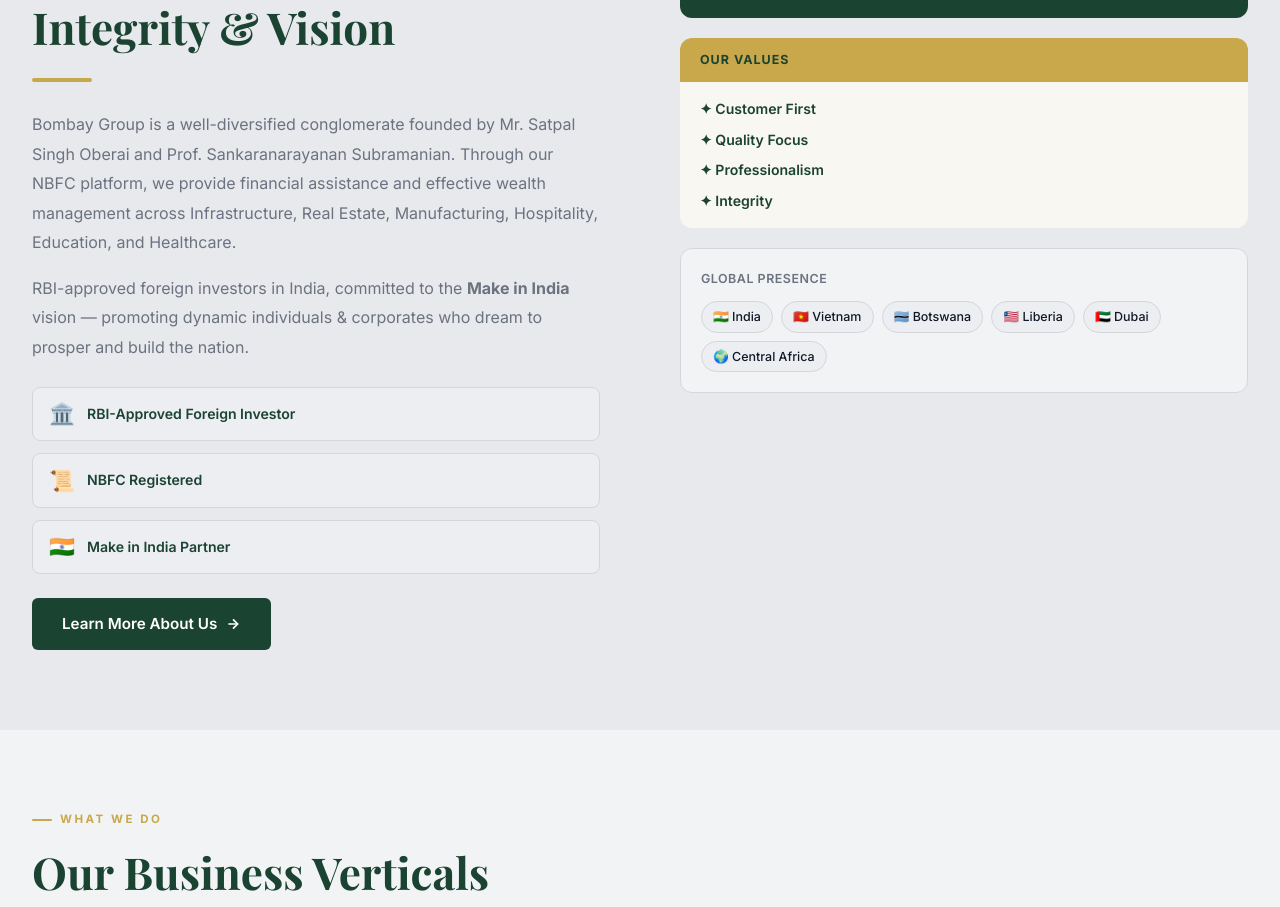
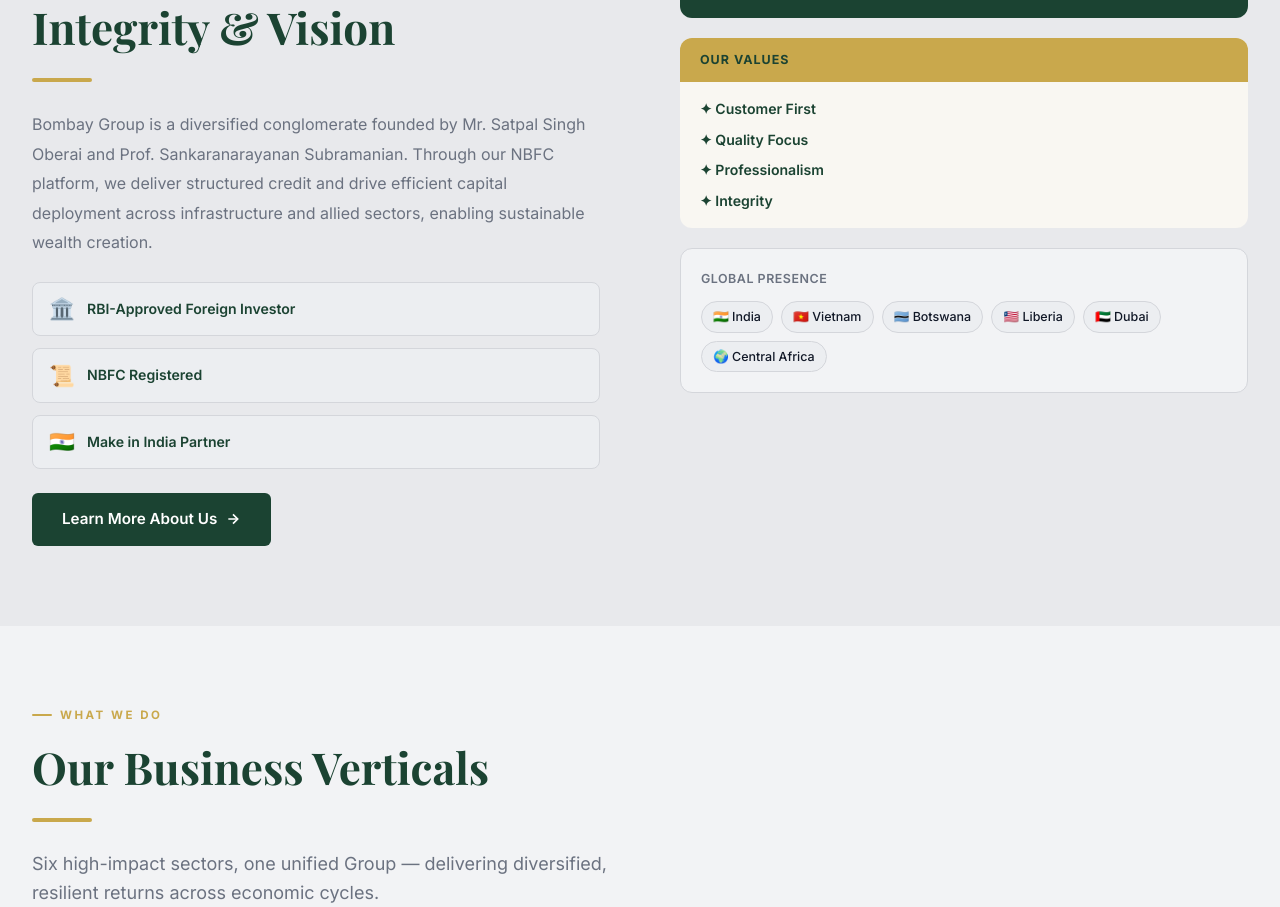
Before and after one commit to peoplesmolt-arch/bombay-group-website, a React (Vite) app: page / in a window 1280 px wide. Shown: the part 1397-2304 px from the top of the page. Built offline with nearby package versions, Linux system fonts and the light colour scheme; some icons are missing.

Commit message:
Update Who We Are description text

```diff
--- a/src/pages/Home.jsx
+++ b/src/pages/Home.jsx
@@ -251,14 +251,9 @@
             <h2 className="section-title">A Conglomerate Built on<br />Integrity &amp; Vision</h2>
             <div className="gold-line gold-line--anim" />
             <p className="who-we-are__desc">
-              Bombay Group is a well-diversified conglomerate founded by Mr. Satpal Singh Oberai
-              and Prof. Sankaranarayanan Subramanian. Through our NBFC platform, we provide financial
-              assistance and effective wealth management across Infrastructure, Real Estate,
-              Manufacturing, Hospitality, Education, and Healthcare.
-            </p>
-            <p className="who-we-are__desc" style={{ marginTop: '1rem' }}>
-              RBI-approved foreign investors in India, committed to the <strong>Make in India</strong> vision —
-              promoting dynamic individuals &amp; corporates who dream to prosper and build the nation.
+              Bombay Group is a diversified conglomerate founded by Mr. Satpal Singh Oberai and Prof. Sankaranarayanan Subramanian.
+              Through our NBFC platform, we deliver structured credit and drive efficient capital deployment across infrastructure
+              and allied sectors, enabling sustainable wealth creation.
             </p>
             <div className="who-we-are__badges">
               {[['🏛️', 'RBI-Approved Foreign Investor'], ['📜', 'NBFC Registered'], ['🇮🇳', 'Make in India Partner']].map(([icon, text]) => (
```
